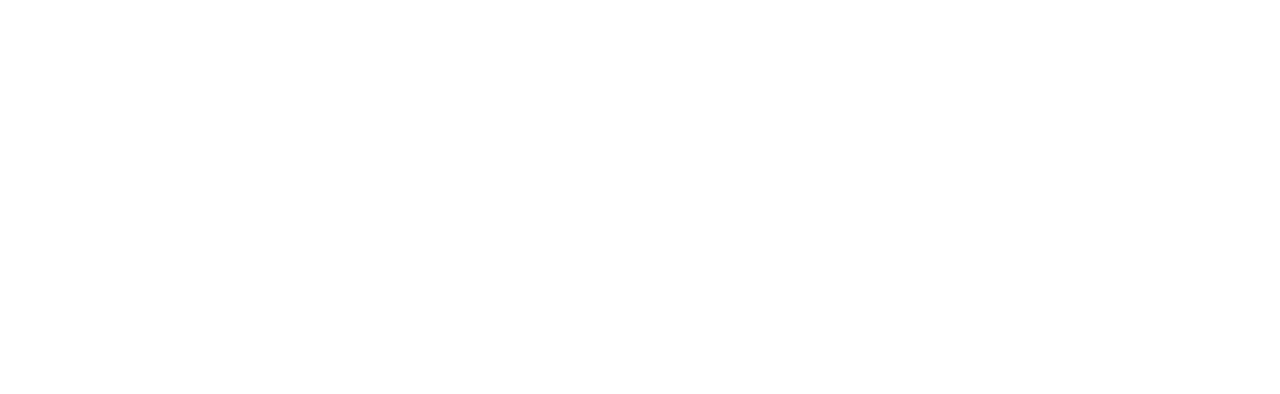
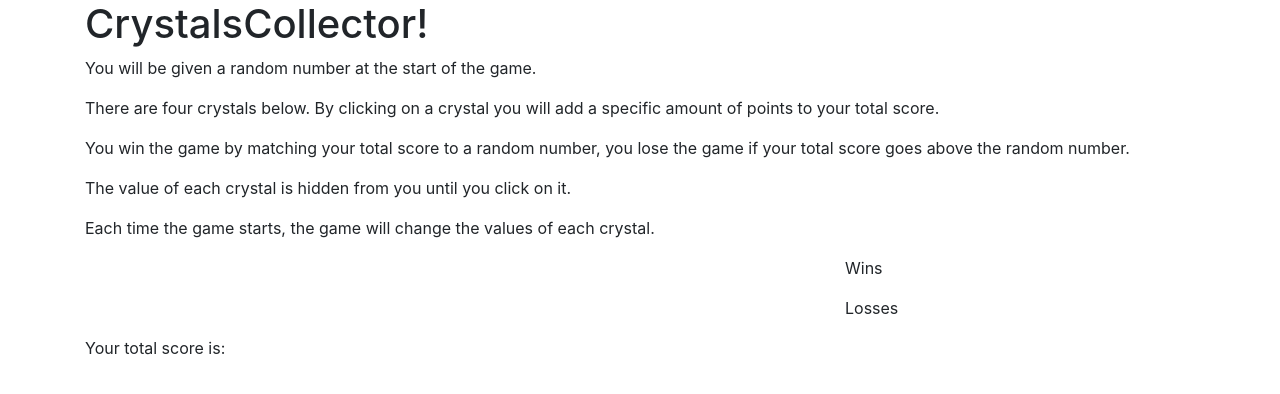
Before and after one commit to charmata/unit-4-game, a plain HTML site: page index.html in a window 1280 px wide. Drawn offline with nearby package versions, Linux system fonts and the light colour scheme.

Commit message:
Add page structure

```diff
--- a/index.html
+++ b/index.html
@@ -12,7 +12,56 @@
       crossorigin="anonymous"
     />
     <link rel="stylesheet" href="./assets/css/style.css" />
+    <script
+      src="https://code.jquery.com/jquery-3.3.1.slim.min.js"
+      integrity="sha384-q8i/X+965DzO0rT7abK41JStQIAqVgRVzpbzo5smXKp4YfRvH+8abtTE1Pi6jizo"
+      crossorigin="anonymous"
+    ></script>
     <script src="./assets/javascript/game.js"></script>
   </head>
-  <body></body>
+  <body>
+    <div class="container">
+      <div class="row">
+        <div class="col-12">
+          <h1 class="display-title">CrystalsCollector!</h1>
+          <p>You will be given a random number at the start of the game.</p>
+          <p>
+            There are four crystals below. By clicking on a crystal you will add
+            a specific amount of points to your total score.
+          </p>
+          <p>
+            You win the game by matching your total score to a random number,
+            you lose the game if your total score goes above the random number.
+          </p>
+          <p>
+            The value of each crystal is hidden from you until you click on it.
+          </p>
+          <p>
+            Each time the game starts, the game will change the values of each
+            crystal.
+          </p>
+        </div>
+      </div>
+      <div class="row">
+        <div class="col-8">
+          <span id="random-number"></span>
+        </div>
+        <div class="col-4">
+          <p>Wins <span id="wins"></span></p>
+          <p>Losses <span id="losses"></span></p>
+        </div>
+      </div>
+      <div class="row">
+        <div id="crystal-1" class="col-3"></div>
+        <div id="crystal-2" class="col-3"></div>
+        <div id="crystal-3" class="col-3"></div>
+        <div id="crystal-4" class="col-3"></div>
+      </div>
+      <div class="row">
+        <div class="col-12">
+          <p>Your total score is: <span id="score"></span></p>
+        </div>
+      </div>
+    </div>
+  </body>
 </html>
```
